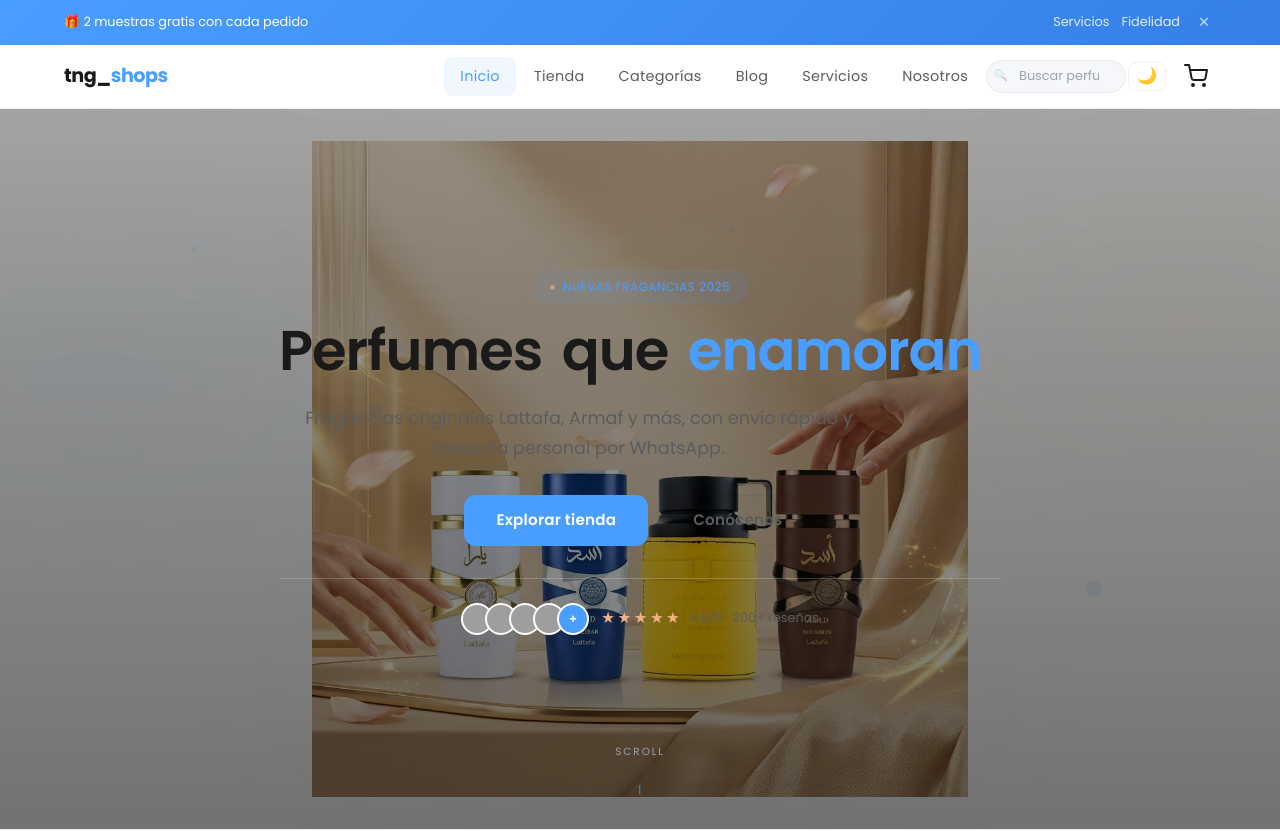
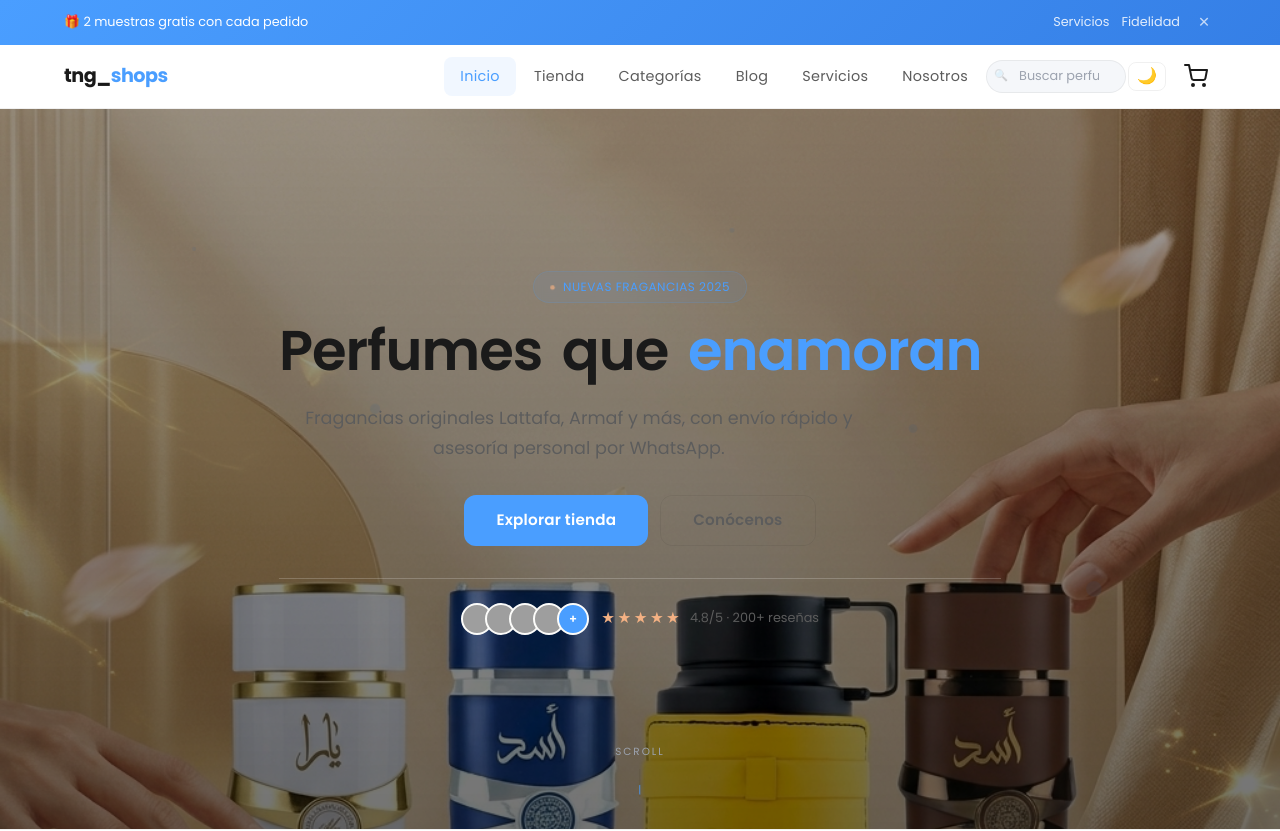
Before and after one commit to Carlos-edhub/tng_shops, a React (Vite) app: page / in a window 1280 px wide. Shown: the top 831 px of the page. Built offline with nearby package versions, Linux system fonts and the light colour scheme; grey boxes are pictures that could not be loaded.

Commit message:
Hero: adjust image position to center 30% for better bottle visibility

```diff
--- a/src/index.css
+++ b/src/index.css
@@ -554,10 +554,9 @@
 .hero-bg img {
   width: 100%;
   height: 100%;
-  object-fit: contain;
-  object-position: center center;
+  object-fit: cover;
+  object-position: center 30%;
   display: block;
-  padding: 2rem 0;
 }
 
 .hero::after {
```
